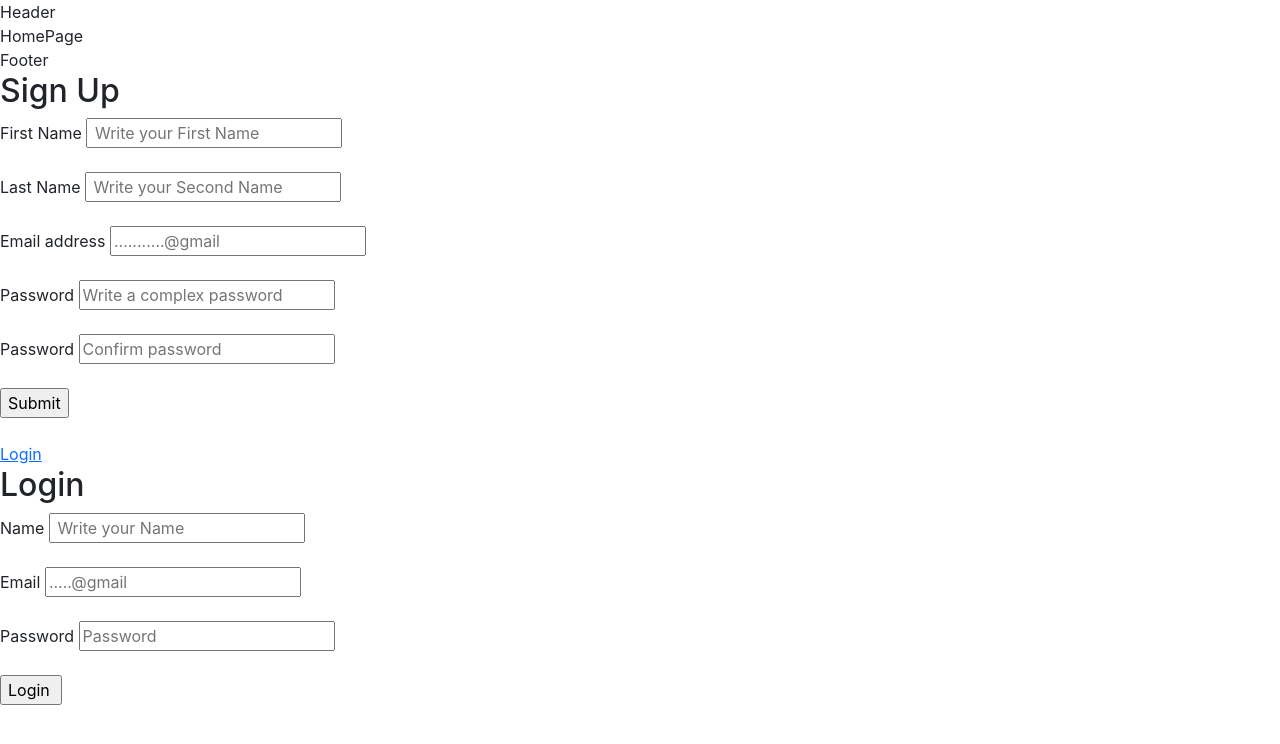
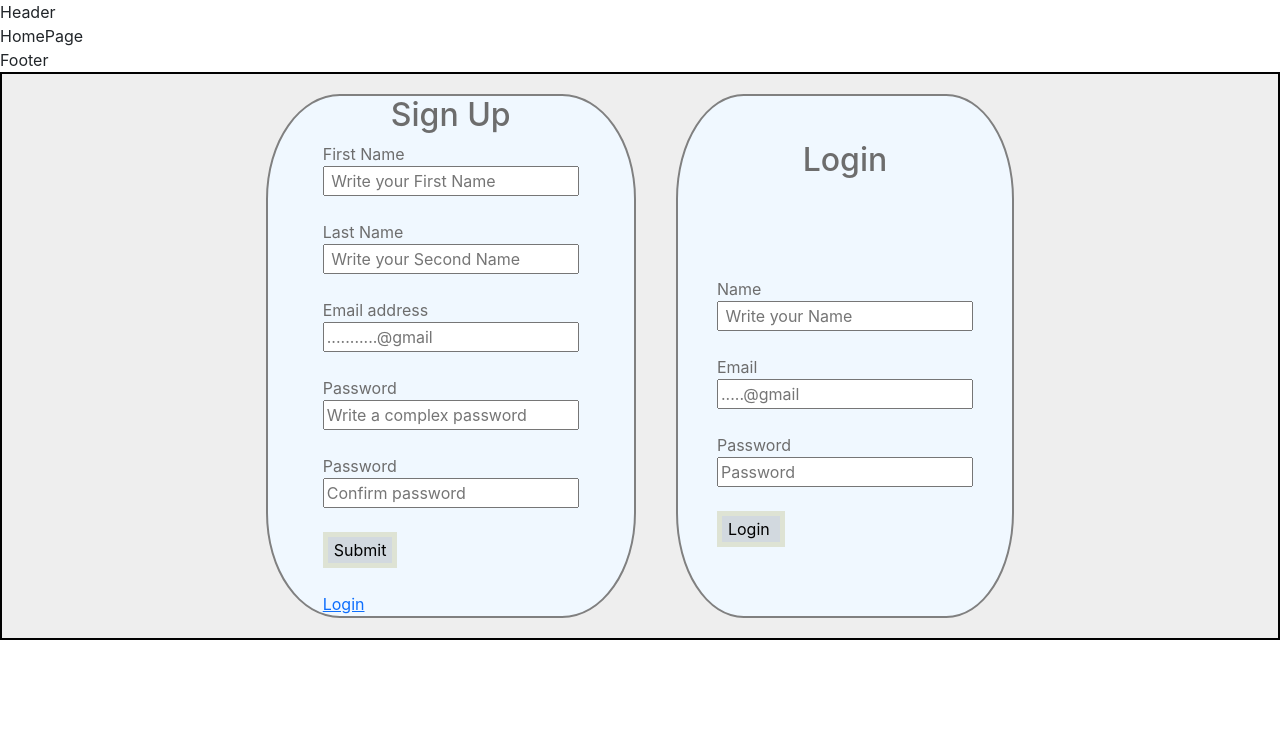
Before and after one commit to Ibrahim-Rezq/Sprints-Project, a React (Create React App) app in the folder Ecommerce/frontend/: page / in a window 1280 px wide. Shown: the top 744 px of the page. Built offline with nearby package versions, Linux system fonts and the light colour scheme.

Commit message:
Update index.css

```diff
--- a/Ecommerce/frontend/src/Style/index.css
+++ b/Ecommerce/frontend/src/Style/index.css
@@ -11,3 +11,32 @@ code {
     font-family: source-code-pro, Menlo, Monaco, Consolas, 'Courier New',
         monospace;
 }
+.mainCont{display: flex;
+        flex-wrap: wrap;
+        justify-content: center;
+border: solid 2px black;
+background-color: #eee;
+
+}
+.firstContainer ,.secondCont{
+        display: grid;
+        grid-template-columns:45%;
+        background-color: aliceblue;
+        border: solid 2px gray;
+        color: rgb(109, 109, 109);
+        align-content: stretch;
+        justify-content: center;
+        align-items: center;
+        justify-items: center;
+        position: relative;
+        border-radius: 20%;
+        margin: 20px;
+}
+
+
+.firstContainer .submit input ,.secondCont .submit input{
+        background-color: rgb(210, 217, 223);
+        border: 5px solid rgba(225, 230, 210, 0.801);}
+.firstContainer .submit :hover ,.secondCont .submit :hover{
+background-color:#eeee;}
+.firstC .login{text-align: center;}
```
